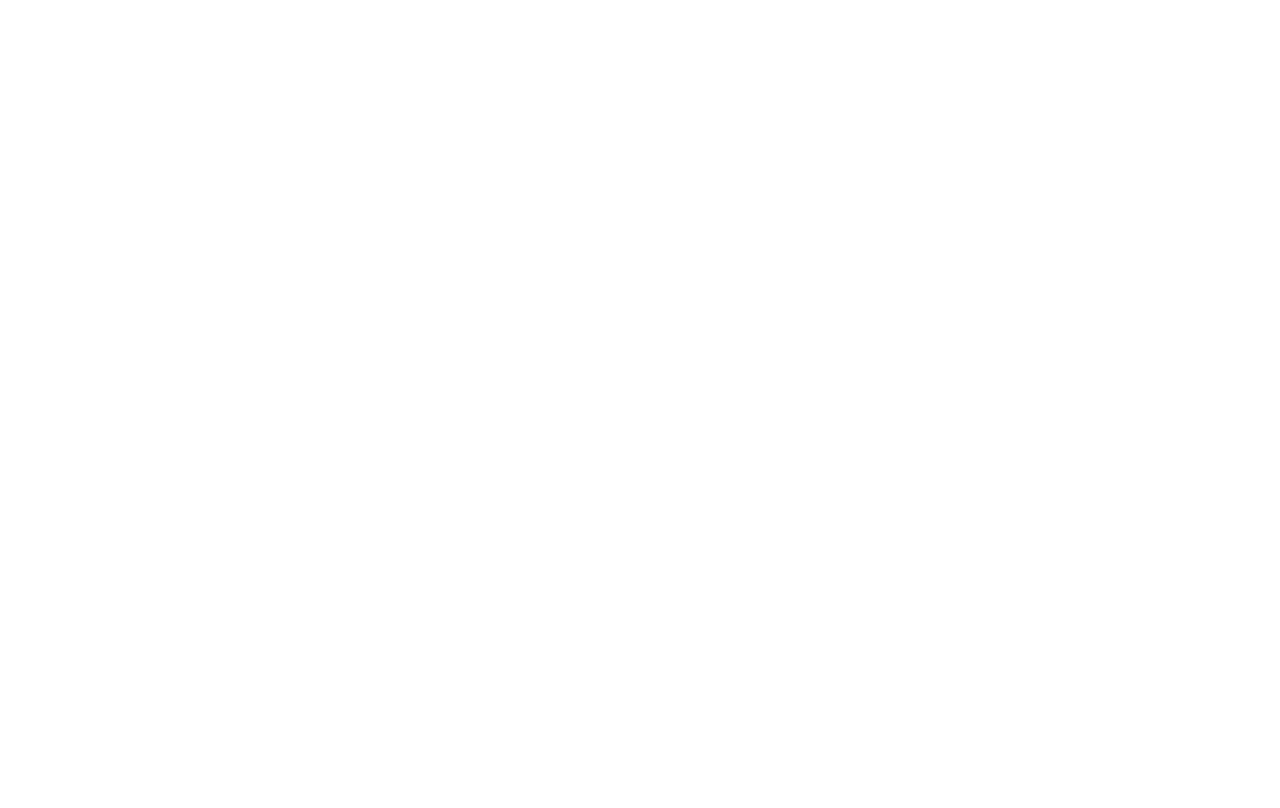
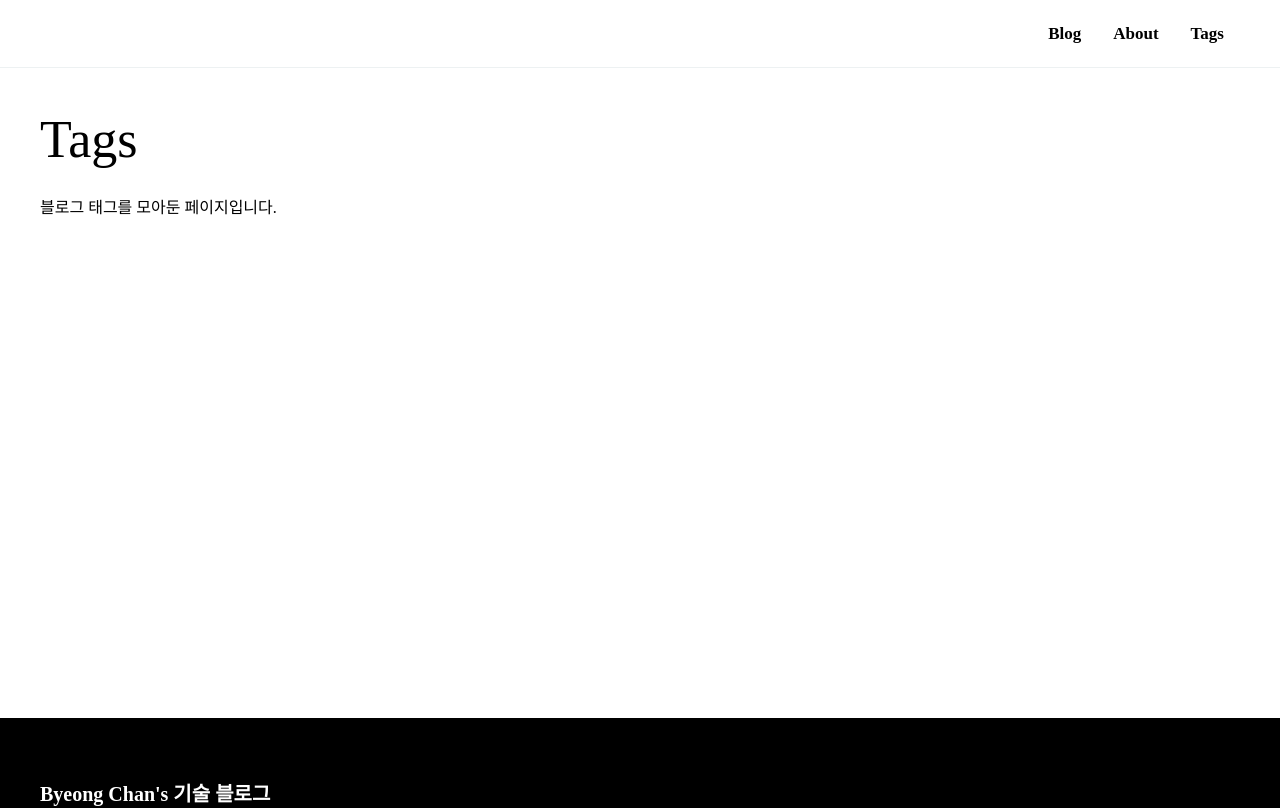
Before and after one commit to MinByeongChan/minbyeongchan.github.io, a Next.js app: page /tags in a window 1280 px wide. Shown: the top 808 px of the page. Built offline with nearby package versions, Linux system fonts and the light colour scheme.

Commit message:
tag 컴포넌트 개발

```diff
--- /dev/null
+++ b/src/layout/TagLayout.tsx
@@ -0,0 +1,47 @@
+import React from 'react';
+import PropTypes from 'prop-types';
+import styled from '@emotion/styled';
+import { fontSize, fontWeight } from '../utils/StyleTheme';
+
+const Layout = styled.div`
+  max-width: 1200px;
+  margin: 0 auto;
+  padding: 42px 20px 0 20px;
+`;
+
+const TopWrapper = styled.div`
+  display: flex;
+  align-items: center;
+  justify-content: space-between;
+  .search-img {
+    width: 20px;
+    height: 20px;
+    margin-left: 15px;
+  }
+`;
+
+const TopText = styled.div`
+  font-size: ${fontSize.h1};
+  font-weightL ${fontWeight.bold};
+  margin-bottom: 25px;
+`;
+
+const TagItemList = styled.ul`
+  margin-top: 20px;
+`;
+
+const TagLayout = () => {
+  return (
+    <Layout>
+      <TopWrapper>
+        <TopText>Tags</TopText>
+      </TopWrapper>
+      <div>블로그 태그를 모아둔 페이지입니다.</div>
+      <TagItemList></TagItemList>
+    </Layout>
+  );
+};
+
+TagLayout.propTypes = {};
+
+export default TagLayout;
--- a/src/pages/tags/index.tsx
+++ b/src/pages/tags/index.tsx
@@ -1,7 +1,52 @@
 import React from 'react';
+import { GetStaticProps } from 'next';
+
+import { Main } from '../../templates/Main';
+import { Meta } from '../../layout/Meta';
+import TagLayout from '../../layout/TagLayout';
+import { getAllPosts } from '../../utils/Content';
+import { IPaginationProps } from '../../pagination/Pagination';
+import { convertTo2D, createPageList } from '../../utils/Pagination';
+import { Config } from '../../utils/Config';
+import { IBlogGalleryProps } from '../../blog/BlogGallery';
 
 const Tags = () => {
-  return <div></div>;
+  return (
+    <Main meta={<Meta title="Lorem ipsum" description="Lorem ipsum" />}>
+      <TagLayout />
+    </Main>
+  );
+};
+
+export const getStaticProps: GetStaticProps<IBlogGalleryProps> = async () => {
+  const posts = getAllPosts(['title', 'date', 'description', 'slug', 'tag']);
+  const pagination: IPaginationProps = {};
+  const tagType = {
+    name: '',
+    num: '',
+  };
+
+  // const tags = [];
+  // posts.forEach((post) => {
+  //   tags.find((data) => {
+  //     return
+  //   })
+  //   return {};
+  // });
+
+  // console.log('tags', tags);
+
+  const pages = convertTo2D(posts, Config.pagination_size);
+
+  const maxPage = pages.length;
+  const pagingIndicator = Config.paging_indicator;
+
+  return {
+    props: {
+      posts: posts.slice(0, Config.pagination_size),
+      pagination,
+    },
+  };
 };
 
 export default Tags;
```
Also changed, not shown: src/pages/about.js/index.tsx (renamed from src/pages/about.tsx, +3 -4 lines).
